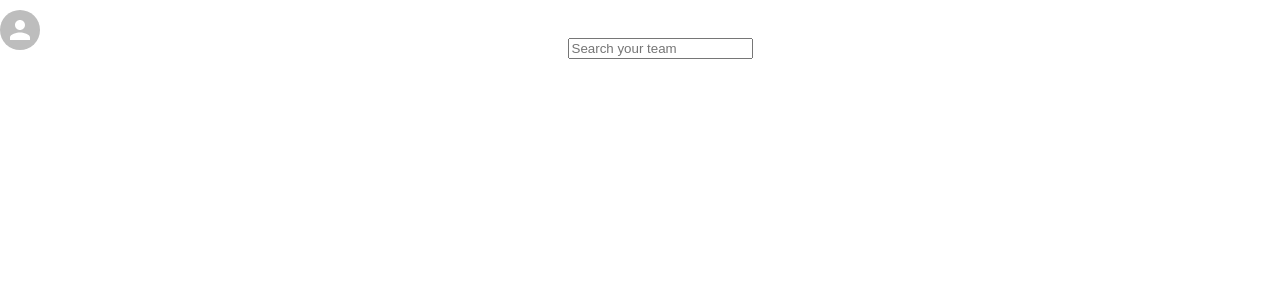
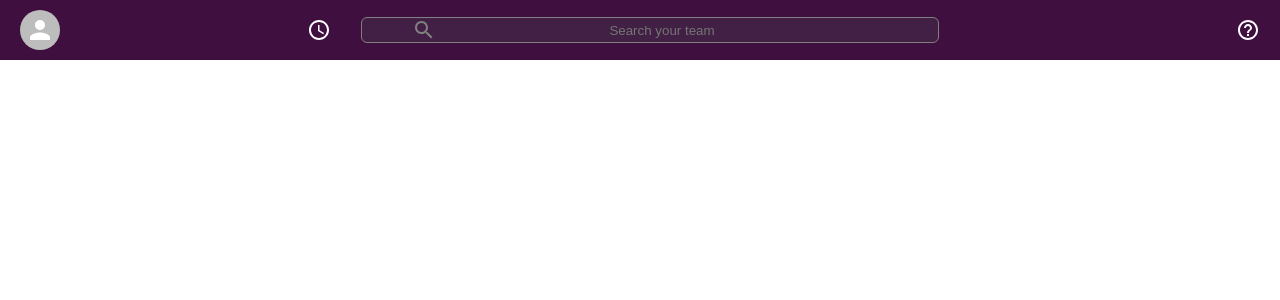
Before and after one commit to tracy-tucker/team-chatter, a React (Create React App) app: page / in a window 1280 px wide. Shown: the top 300 px of the page. Built offline with nearby package versions, Linux system fonts and the light colour scheme; the HTML template or start-up script is replaced by a standard one.

Commit message:
header styling forr left, search and right complete

```diff
--- a/src/App.css
+++ b/src/App.css
@@ -1,38 +1,3 @@
-.App {
-  text-align: center;
+body {
+  --slack-color: #3f0f40;
 }
-
-.App-logo {
-  height: 40vmin;
-  pointer-events: none;
-}
-
-@media (prefers-reduced-motion: no-preference) {
-  .App-logo {
-    animation: App-logo-spin infinite 20s linear;
-  }
-}
-
-.App-header {
-  background-color: #282c34;
-  min-height: 100vh;
-  display: flex;
-  flex-direction: column;
-  align-items: center;
-  justify-content: center;
-  font-size: calc(10px + 2vmin);
-  color: white;
-}
-
-.App-link {
-  color: #61dafb;
-}
-
-@keyframes App-logo-spin {
-  from {
-    transform: rotate(0deg);
-  }
-  to {
-    transform: rotate(360deg);
-  }
-}
--- a/src/css/Header.css
+++ b/src/css/Header.css
@@ -6,3 +6,45 @@
     background-color: var(--slack-color);
     color: white;
 }
+
+.header__left {
+    flex: 0.3;
+    display: flex;
+    align-items: center;
+    margin-left: 20px;
+
+}
+
+.header__left > .MuiSvgIcon-root {
+    margin-left: auto;
+    margin-right: 30px;
+}
+
+.header__search {
+    flex: 0.4;
+    background-color: #421f44;
+    text-align: center;
+    display: flex;
+    padding: 0 50px;
+    color: gray;
+    border: 1px solid gray;
+    border-radius: 6px;
+}
+
+.header__search > input {
+    background-color: transparent;
+    border: none;
+    text-align: center;
+    min-width: 35vw;
+}
+
+.header__right {
+    flex: 0.3;
+    display: flex;
+    align-items: flex-end;
+}
+
+.header__right > .MuiSvgIcon-root {
+    margin-left: auto;
+    margin-right: 20px;
+}
```
